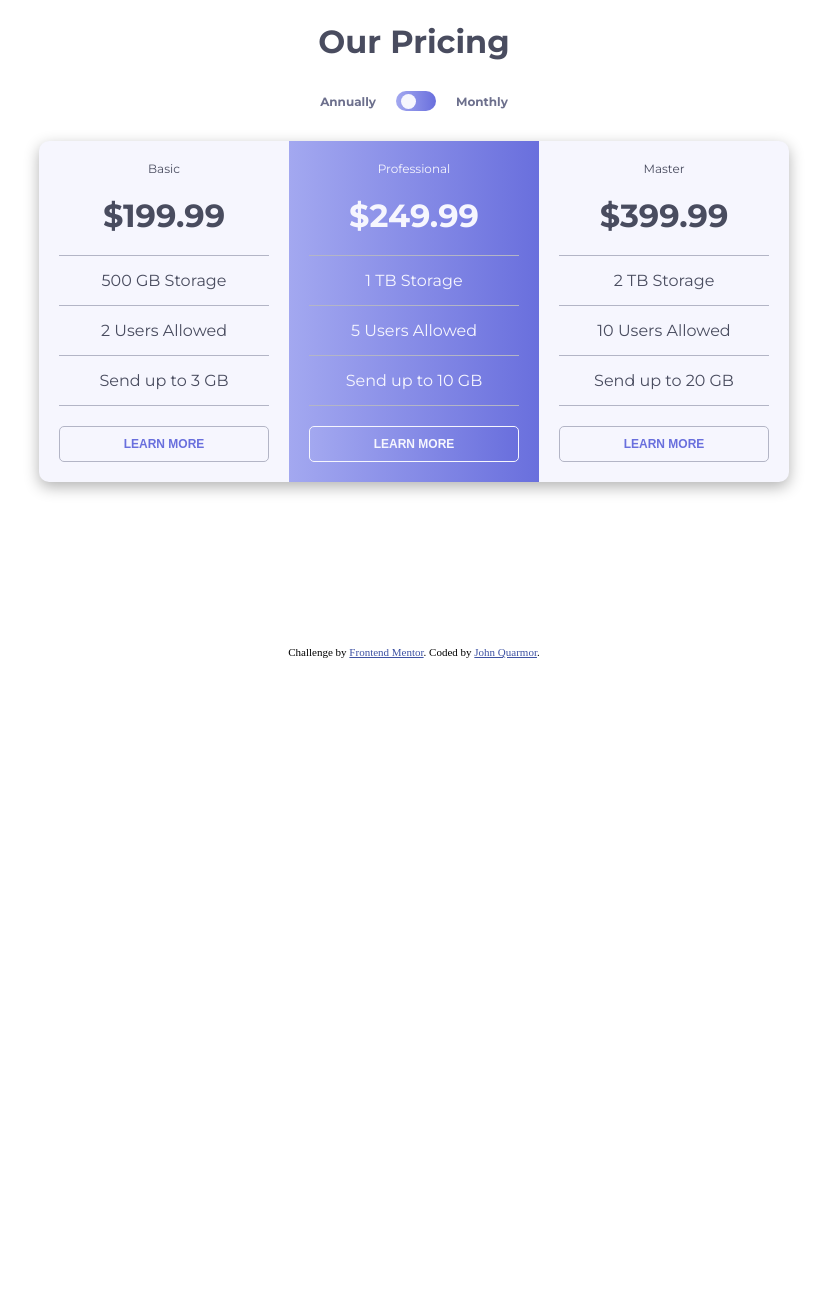
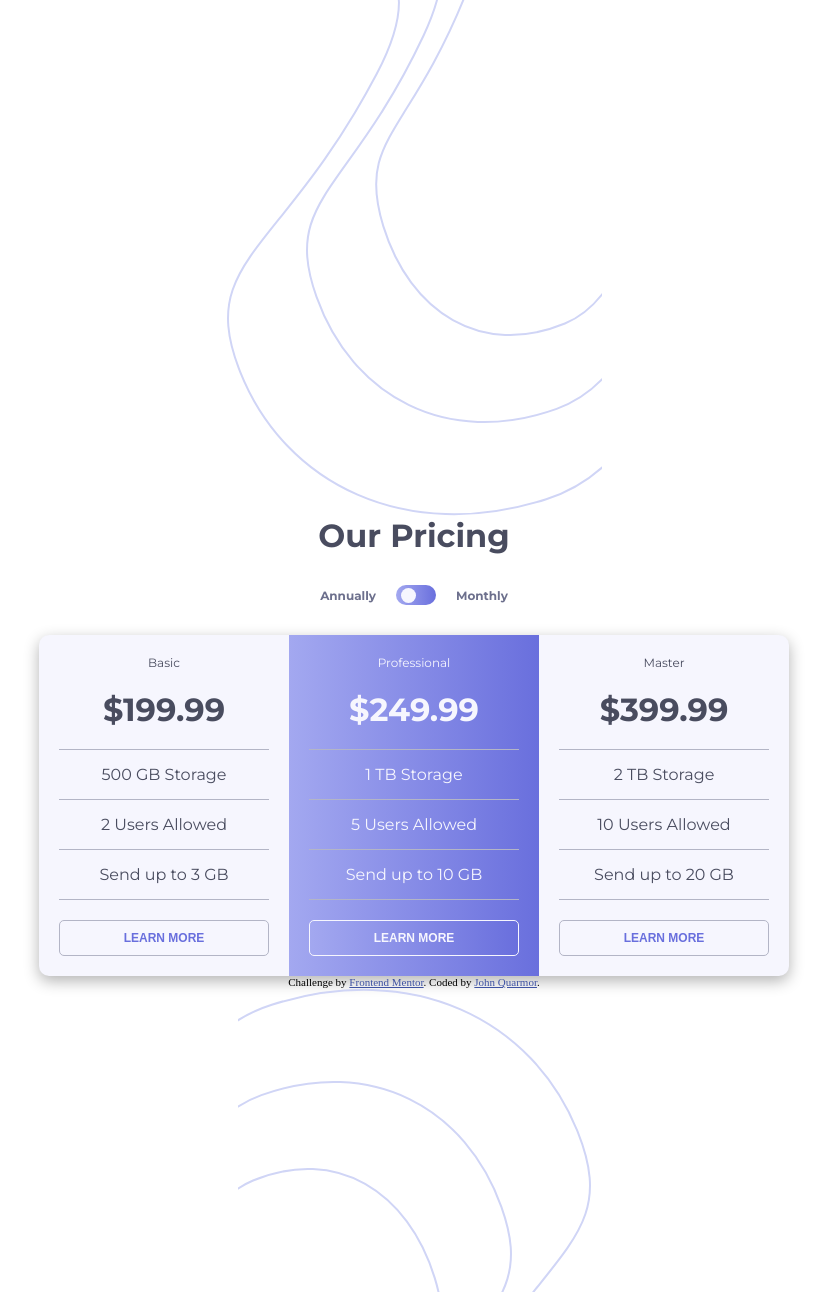
Before and after one commit to romrauq/pricing-component-with-toggle, a plain HTML site: page index.html in a window 1280 px wide. Shown: the part 142-1434 px from the top of the page, without its empty margins (226-1053 px from the left). Before the commit the page ends 800 px from the top, so only its background shows below. Drawn offline with Linux system fonts and the light colour scheme.

Commit message:
Added background svg image element(s).

```diff
--- a/index.html
+++ b/index.html
@@ -10,6 +10,7 @@
 	</head>
 
 	<body>
+		<img src="./resources/images/bg-top.svg" alt="" class="background-top" />
 		<div class="main-container">
 			<h1 class="heading-text">Our Pricing</h1>
 			<div class="toggle-container">
@@ -64,5 +65,6 @@
 			<a href="https://www.frontendmentor.io?ref=challenge" target="_blank">Frontend Mentor</a>.
 			Coded by <a href="https://github.com/romrauq">John Quarmor</a>.
 		</div>
+		<img src="./resources/images/bg-bottom.svg" alt="" class="background-bottom" />
 	</body>
 </html>
```
